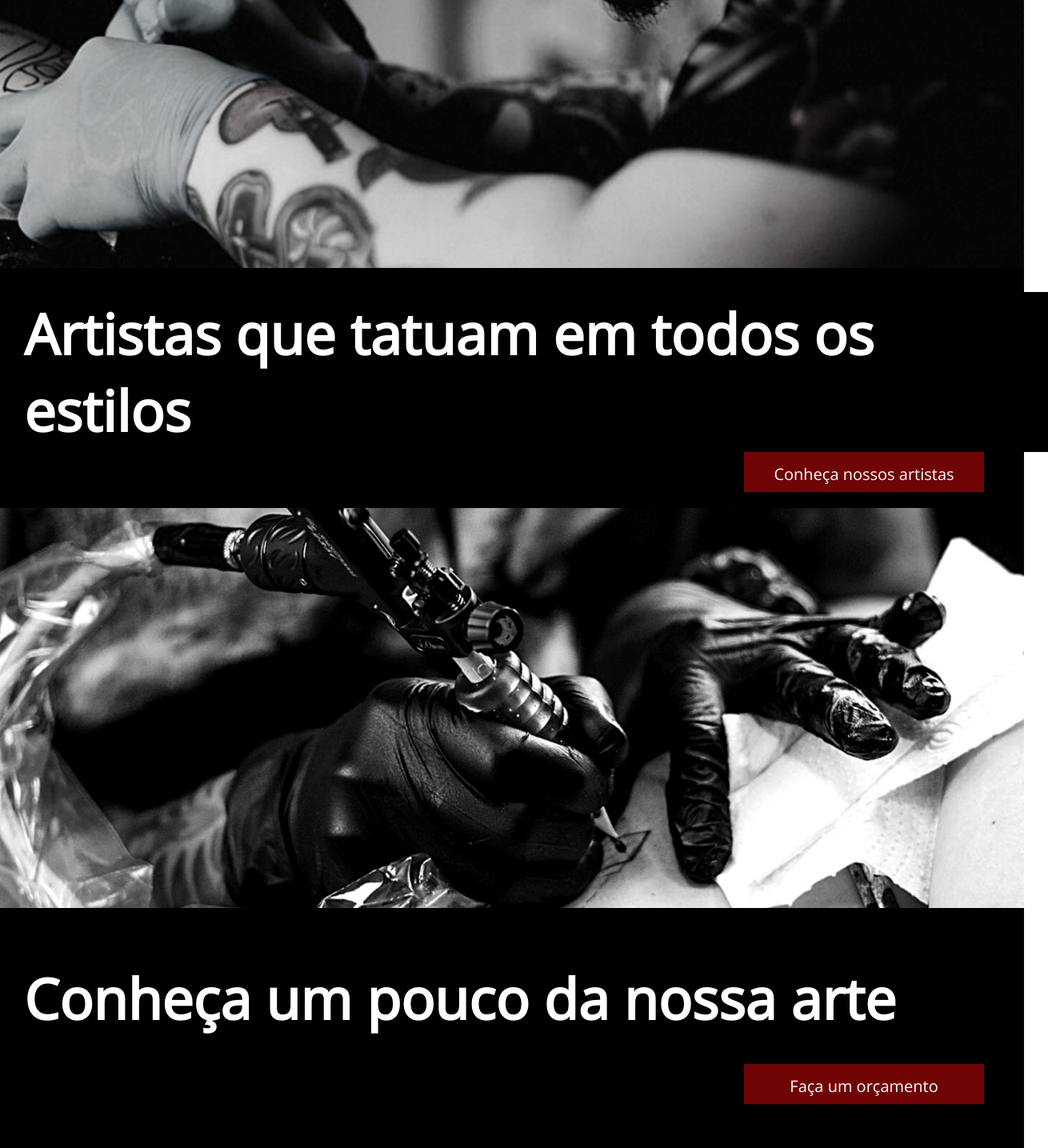
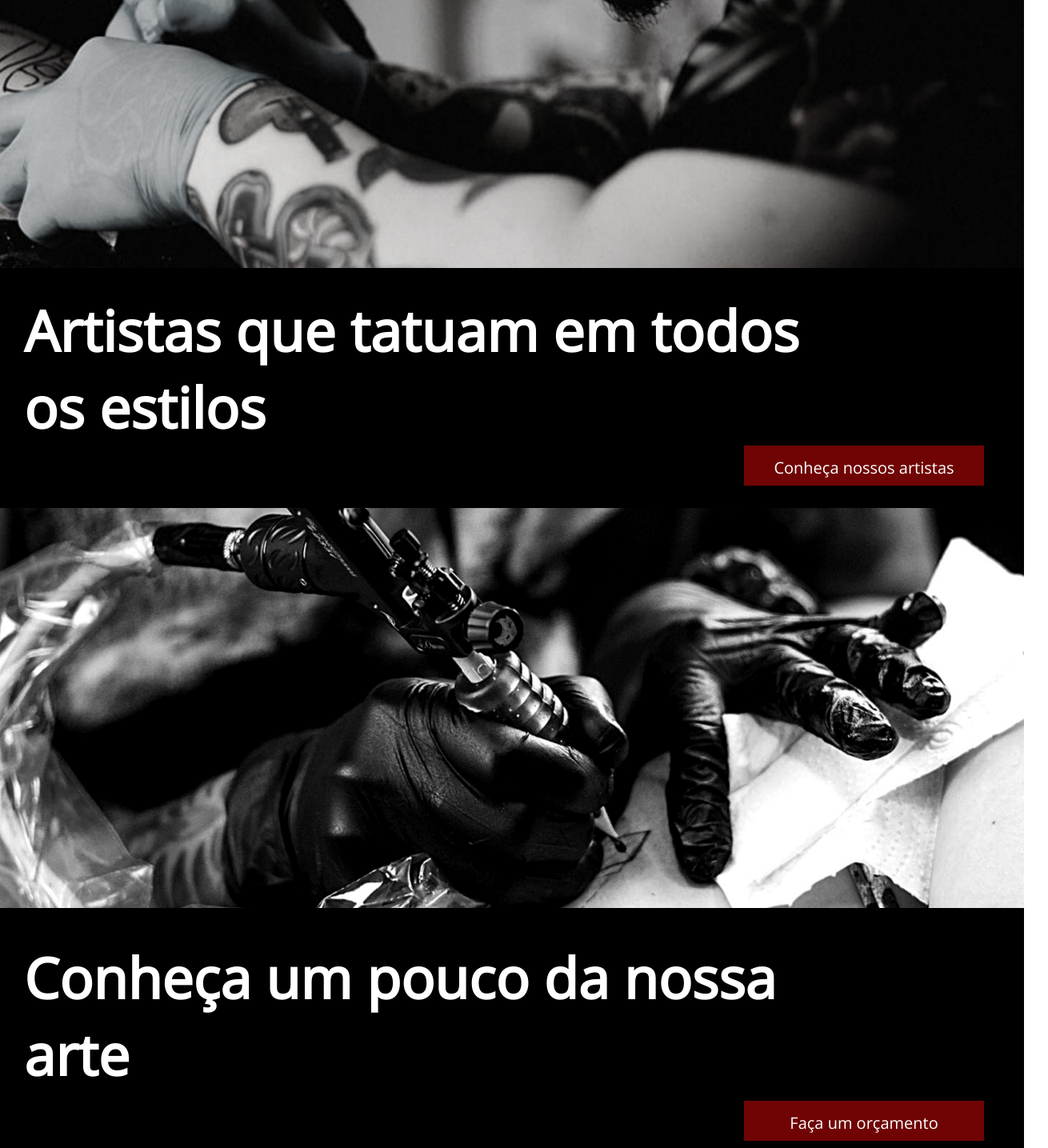
Before and after one commit to CibeleMartins/TattooArtStudio-M5, a React (Create React App) app: page / in a window 1280 px wide. Shown: the part 1065-2500 px from the top of the page at 80% size, 1310 px wide, since content can reach past the window. Built offline with nearby package versions, Linux system fonts and the light colour scheme.

Commit message:
:lipstick: feat: Implementa classe de estilo no Button
implementa classes de estilos no componente Button

```diff
--- a/src/components/Button/button.module.css
+++ b/src/components/Button/button.module.css
@@ -28,12 +28,11 @@
   }
 
 
-.button_hp {
+.button_end, .button_quite {
 
     width: 300px;
     height: 50px;
     margin-right: 50px;
-    margin-bottom: 20px;
     font-size: 20px;
     padding: 0.7em 1.2em;
     transition: .5s;
@@ -41,7 +40,13 @@
 
   }
 
-  .button_hp:hover {
+  .button_quite {
+
+    margin-bottom: 50px;
+
+  }
+
+  .button_end:hover, .button_quite:hover {
 
     background-color: #80050580;
     cursor: pointer;
--- a/src/pages/Home.jsx
+++ b/src/pages/Home.jsx
@@ -24,11 +24,11 @@ return (
 
         <div className={styles.flag}>
 
-          <div className={styles.elements_flag}>
+          <div className={styles.elements}>
             <p>Crie uma conta</p>
           </div>
 
-          <div className={styles.elements_flag}>
+          <div className={styles.elements}>
             <Button text="Aqui" className={styles_b.button_h}/>
           </div>
 
@@ -46,10 +46,10 @@ return (
 
         <div className={styles.text_two}>
 
-          <h2 className={styles.text_two}>Artistas que tatuam em todos os estilos</h2>
+          <h3 className={styles.text_two}>Artistas que tatuam em todos os estilos</h3>
 
           <div style={{display: "flex", flexDirection: "column", alignItems:"flex-end"}}>
-          <Button text="Conheça nossos artistas" className={styles_b.button_hp}/>
+          <Button text="Conheça nossos artistas" className={styles_b.button_quite}/>
           </div>
 
         </div>
@@ -58,10 +58,10 @@ return (
 
         <div className={styles.text_two}>
 
-          <h2>Conheça um pouco da nossa arte</h2>
+          <h3>Conheça um pouco da nossa arte</h3>
 
           <div style={{display: "flex", flexDirection: "column", alignItems:"flex-end"}}>
-            <Button text="Faça um orçamento" className={styles_b.button_hp}/>
+            <Button text="Faça um orçamento" className={styles_b.button_end}/>
           </div>
 
         </div>
--- a/src/pages/Home.module.css
+++ b/src/pages/Home.module.css
@@ -28,7 +28,7 @@ main {
 
 }
 
-.elements_flag {
+.elements {
 
   width: 25%;
   height: 75px;
@@ -37,7 +37,7 @@ main {
 
 }
 
-.elements_flag p {
+.elements p {
 
   color: white;
   margin-bottom: 5px;
@@ -81,8 +81,8 @@ h1 {
 
 }
 
-.text_two h2 {
-
+.text_two h3 {
+  width: 80%;
   font-family: 'Open Sans', sans-serif;
   color: white;
   font-size: 70px;
```
